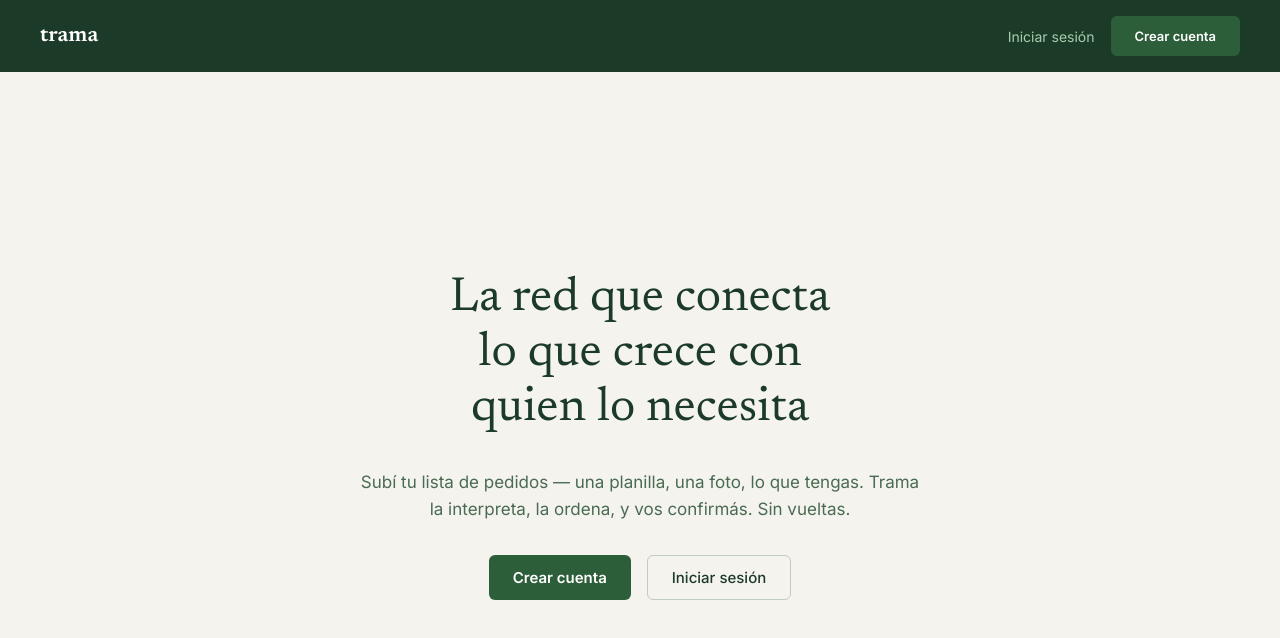
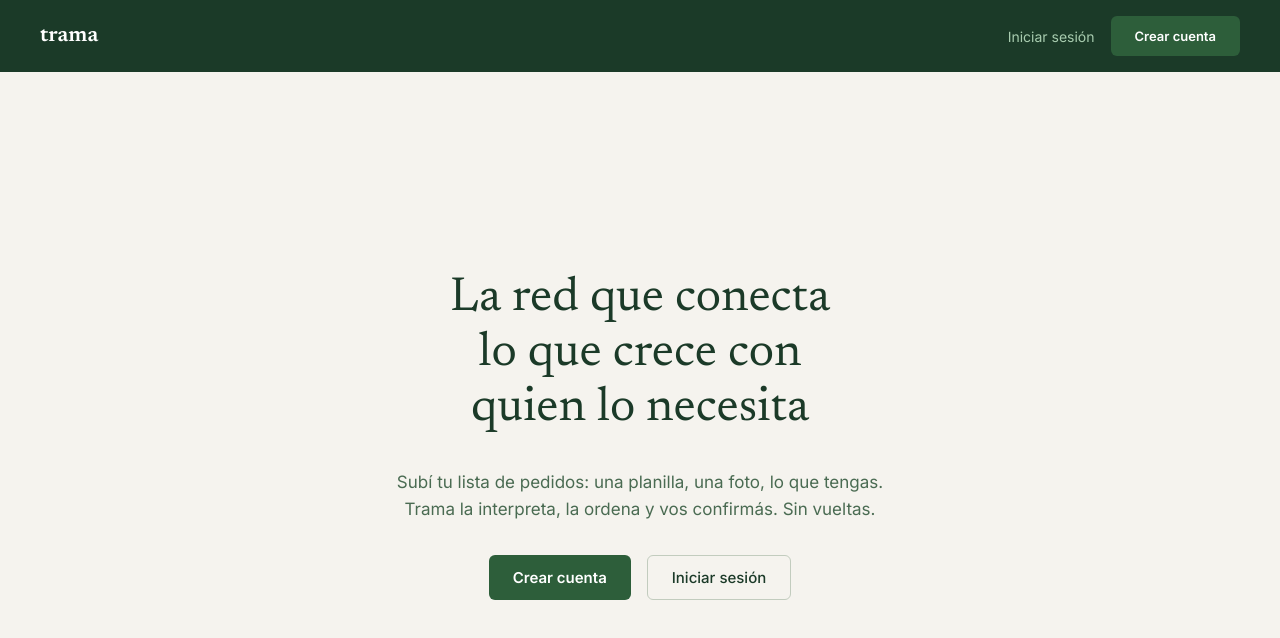
Before and after one commit to BelCattaneo/trama, a React (Vite) app in the folder frontend/: page / in a window 1280 px wide. Shown: the top 638 px of the page. Built offline with nearby package versions, Linux system fonts and the light colour scheme; no server answers.

Commit message:
fix landing description typography per spanish conventions

```diff
--- a/frontend/src/pages/Landing.jsx
+++ b/frontend/src/pages/Landing.jsx
@@ -15,8 +15,9 @@ export default function Landing() {
           quien lo necesita
         </h1>
         <p className="landing-page__description">
-          Subí tu lista de pedidos — una planilla, una foto, lo que tengas.
-          Trama la interpreta, la ordena, y vos confirmás. Sin vueltas.
+          Subí tu lista de pedidos: una planilla, una foto, lo que tengas.
+          <br />
+          Trama la interpreta, la ordena y vos confirmás. Sin vueltas.
         </p>
         <div className="landing-page__ctas">
           <Link
```
